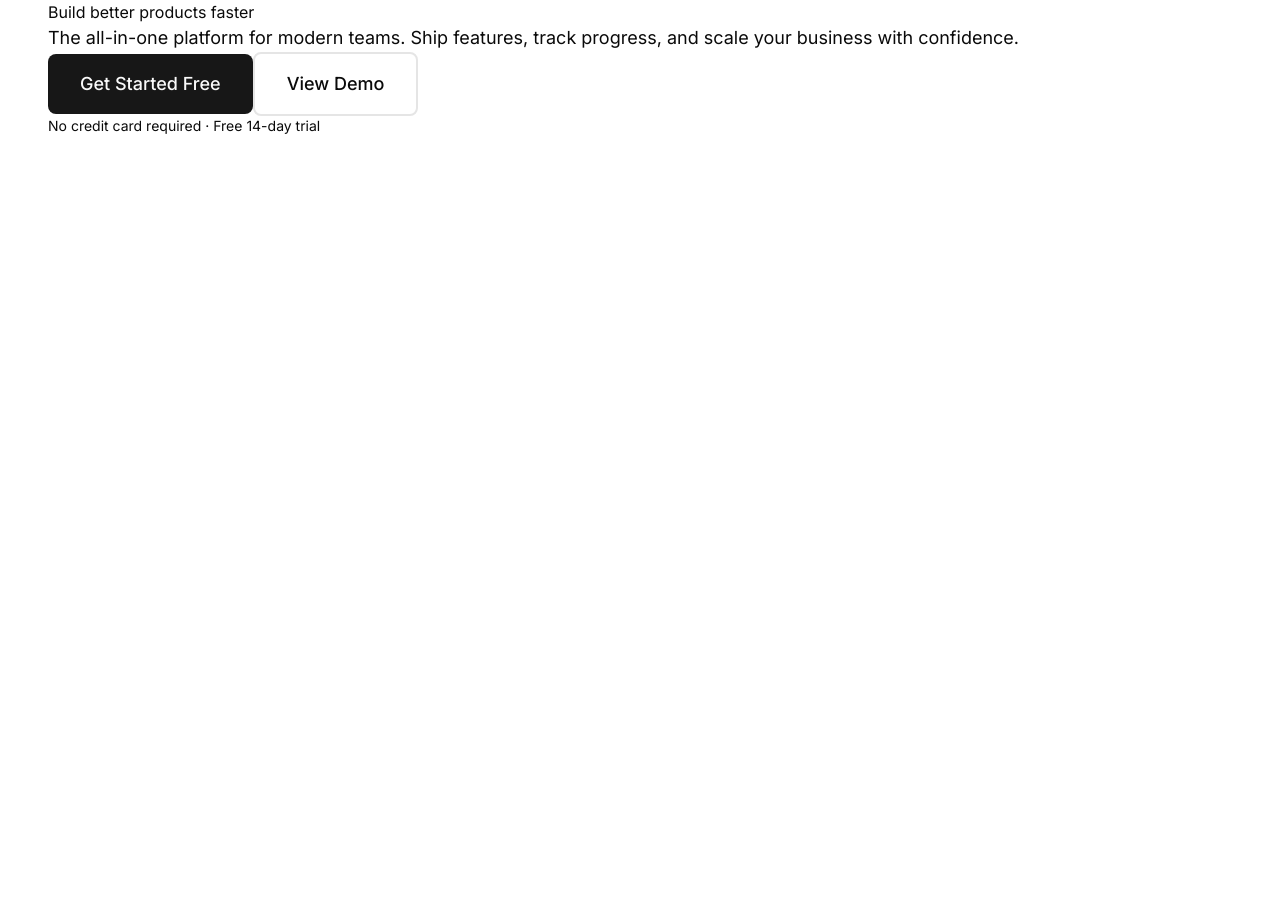
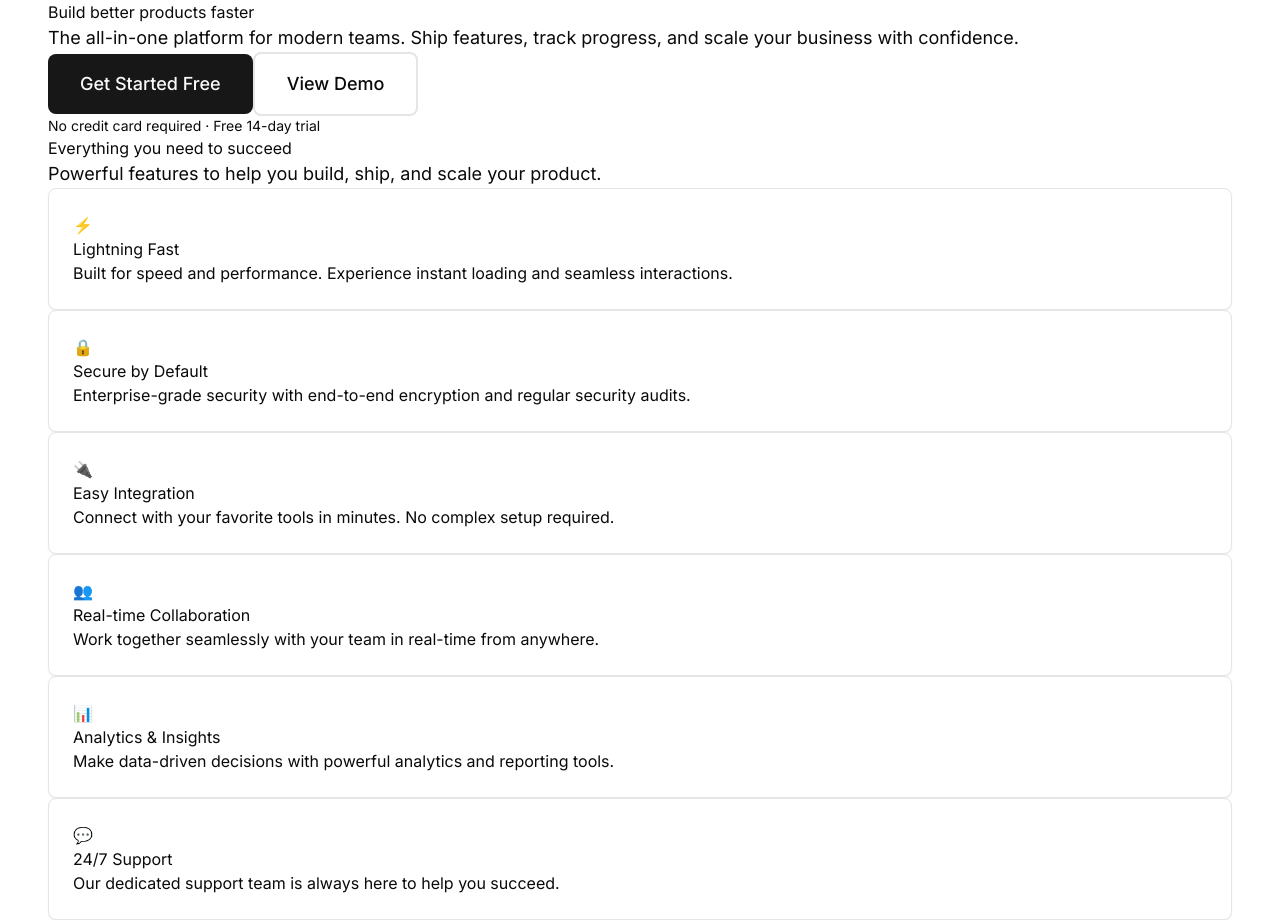
Before and after one commit to alielbasuonyy/saasify-landing-page, a Next.js app: page / in a window 1280 px wide. Before the commit the page ends 800 px from the top, so only its background shows below. Built offline with nearby package versions, Linux system fonts and the light colour scheme.

Commit message:
feat: implement Features section

```diff
--- a/app/page.tsx
+++ b/app/page.tsx
@@ -1,9 +1,11 @@
 import Hero from '@/sections/Hero';
+import Features from '@/sections/Features';
 
 export default function Home() {
   return (
     <main className="min-h-screen">
       <Hero />
+      <Features />
     </main>
   );
 }
--- /dev/null
+++ b/components/Card.tsx
@@ -0,0 +1,14 @@
+import { ReactNode } from 'react';
+
+interface CardProps {
+  children: ReactNode;
+  className?: string;
+}
+
+export default function Card({ children, className = '' }: CardProps) {
+  return (
+    <div className={`rounded-lg border border-border bg-card p-6 shadow-sm transition-all duration-300 hover:shadow-md ${className}`}>
+      {children}
+    </div>
+  );
+}
--- /dev/null
+++ b/sections/Features.tsx
@@ -0,0 +1,108 @@
+'use client';
+
+import { motion } from 'framer-motion';
+import Container from '@/components/Container';
+import Card from '@/components/Card';
+
+const features = [
+  {
+    title: 'Lightning Fast',
+    description: 'Built for speed and performance. Experience instant loading and seamless interactions.',
+    icon: '⚡',
+  },
+  {
+    title: 'Secure by Default',
+    description: 'Enterprise-grade security with end-to-end encryption and regular security audits.',
+    icon: '🔒',
+  },
+  {
+    title: 'Easy Integration',
+    description: 'Connect with your favorite tools in minutes. No complex setup required.',
+    icon: '🔌',
+  },
+  {
+    title: 'Real-time Collaboration',
+    description: 'Work together seamlessly with your team in real-time from anywhere.',
+    icon: '👥',
+  },
+  {
+    title: 'Analytics & Insights',
+    description: 'Make data-driven decisions with powerful analytics and reporting tools.',
+    icon: '📊',
+  },
+  {
+    title: '24/7 Support',
+    description: 'Our dedicated support team is always here to help you succeed.',
+    icon: '💬',
+  },
+];
+
+const containerVariants = {
+  hidden: { opacity: 0 },
+  visible: {
+    opacity: 1,
+    transition: {
+      staggerChildren: 0.1,
+    },
+  },
+};
+
+const itemVariants = {
+  hidden: { opacity: 0, y: 20 },
+  visible: {
+    opacity: 1,
+    y: 0,
+    transition: {
+      duration: 0.5,
+    },
+  },
+};
+
+export default function Features() {
+  return (
+    <section className="py-20 sm:py-32">
+      <Container>
+        <div className="mx-auto max-w-2xl text-center">
+          <motion.h2
+            className="text-3xl font-bold tracking-tight sm:text-4xl lg:text-5xl"
+            initial={{ opacity: 0, y: 20 }}
+            whileInView={{ opacity: 1, y: 0 }}
+            viewport={{ once: true }}
+            transition={{ duration: 0.6 }}
+          >
+            Everything you need to succeed
+          </motion.h2>
+          <motion.p
+            className="mt-4 text-lg text-muted-foreground"
+            initial={{ opacity: 0, y: 20 }}
+            whileInView={{ opacity: 1, y: 0 }}
+            viewport={{ once: true }}
+            transition={{ duration: 0.6, delay: 0.1 }}
+          >
+            Powerful features to help you build, ship, and scale your product.
+          </motion.p>
+        </div>
+
+        <motion.div
+          className="mt-16 grid gap-6 sm:grid-cols-2 lg:grid-cols-3"
+          variants={containerVariants}
+          initial="hidden"
+          whileInView="visible"
+          viewport={{ once: true }}
+        >
+          {features.map((feature, index) => (
+            <motion.div key={index} variants={itemVariants}>
+              <Card className="h-full">
+                <div className="flex h-full flex-col">
+                  <div className="mb-4 text-4xl">{feature.icon}</div>
+                  <h3 className="mb-2 text-xl font-semibold">{feature.title}</h3>
+                  <p className="text-muted-foreground">{feature.description}</p>
+                </div>
+              </Card>
+            </motion.div>
+          ))}
+        </motion.div>
+      </Container>
+    </section>
+  );
+}
```
